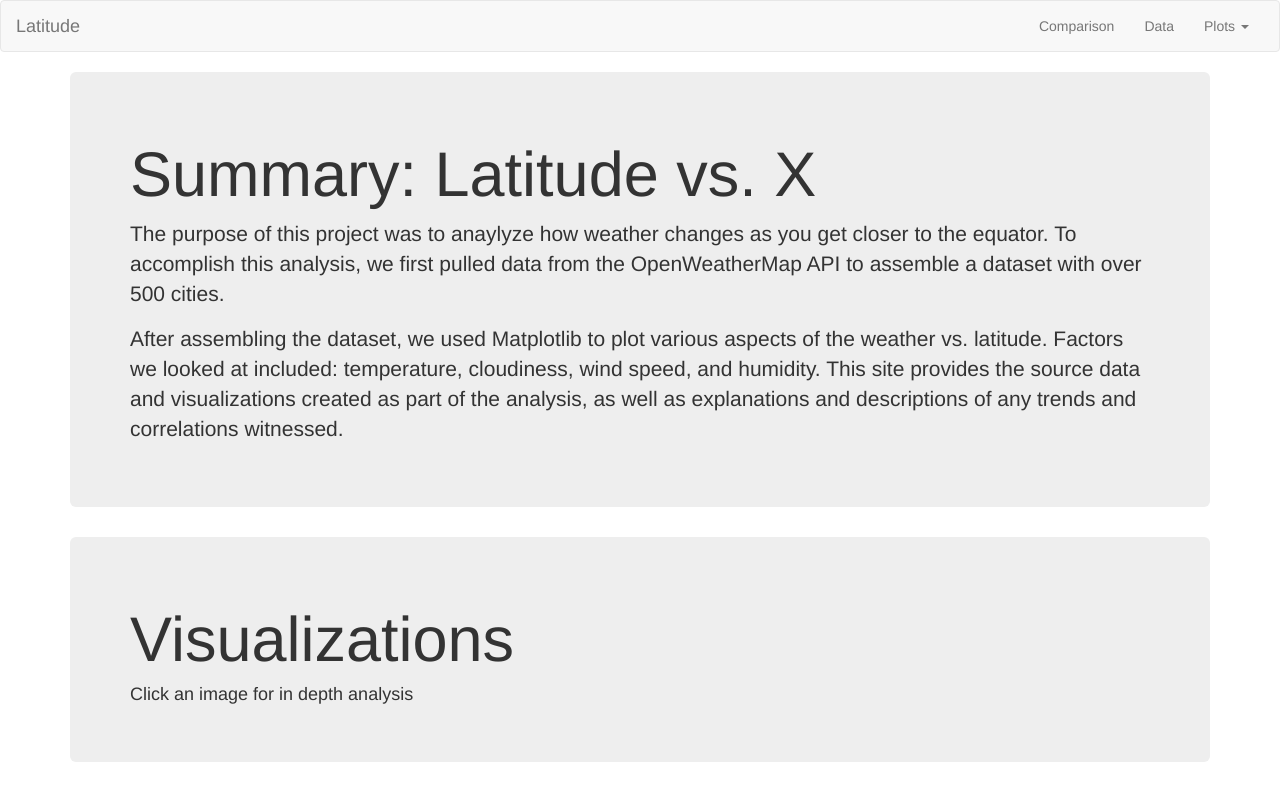
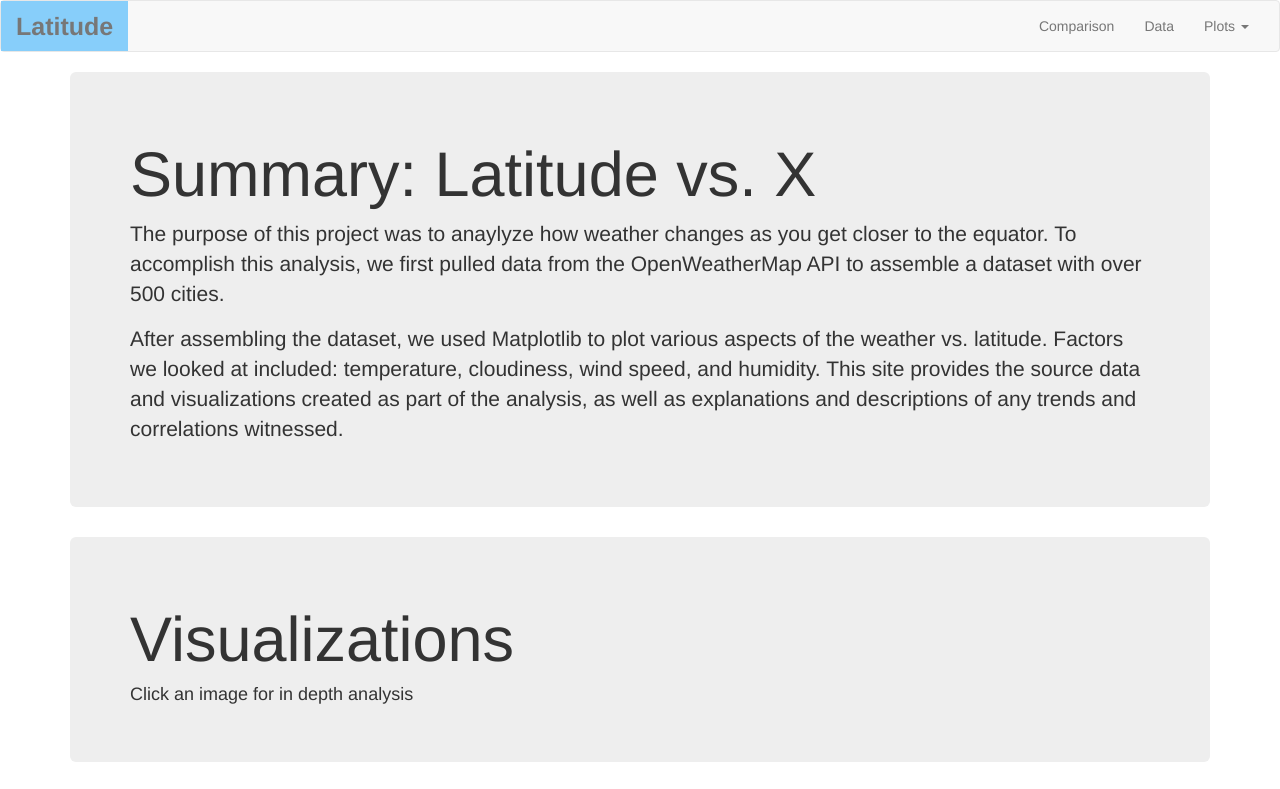
Before and after one commit to chriscapistrano/chriscapistrano.github.io, a plain HTML site: page index.html in a window 1280 px wide. Shown: the top 789 px of the page. Drawn offline with nearby package versions, Linux system fonts and the light colour scheme.

Commit message:
Update index.html

```diff
--- a/index.html
+++ b/index.html
@@ -16,6 +16,13 @@
         width: 400pt;
         background: lightgrey;
     }
+        .navbar-brand {
+        font-weight: bold;
+        font-size: 2.5rem;
+        background:lightskyblue;
+}
+
+
 </style>
 
 <body>
@@ -29,7 +36,7 @@
                     <span class="icon-bar"></span>
                     <span class="icon-bar"></span>
                   </button>
-                    <a class="navbar-brand" href="https://chriscapistrano.github.io/index">Latitude</a>
+                    <a class="navbar-brand" href="https://chriscapistrano.github.io/index style="color: black">Latitude</a>
                   </div>
 
                   <!-- Collect the nav links, forms, and other content for toggling -->
```
